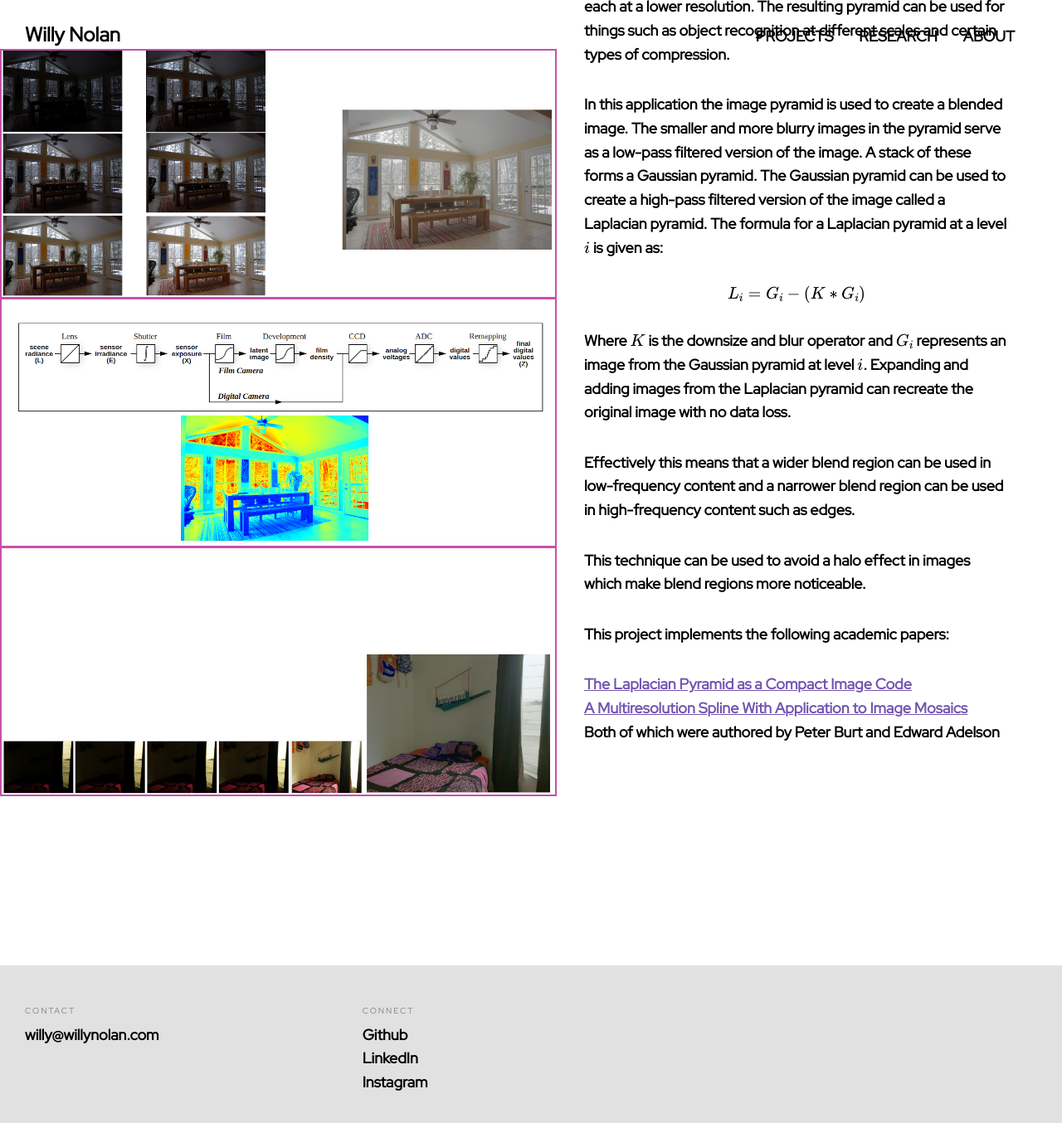
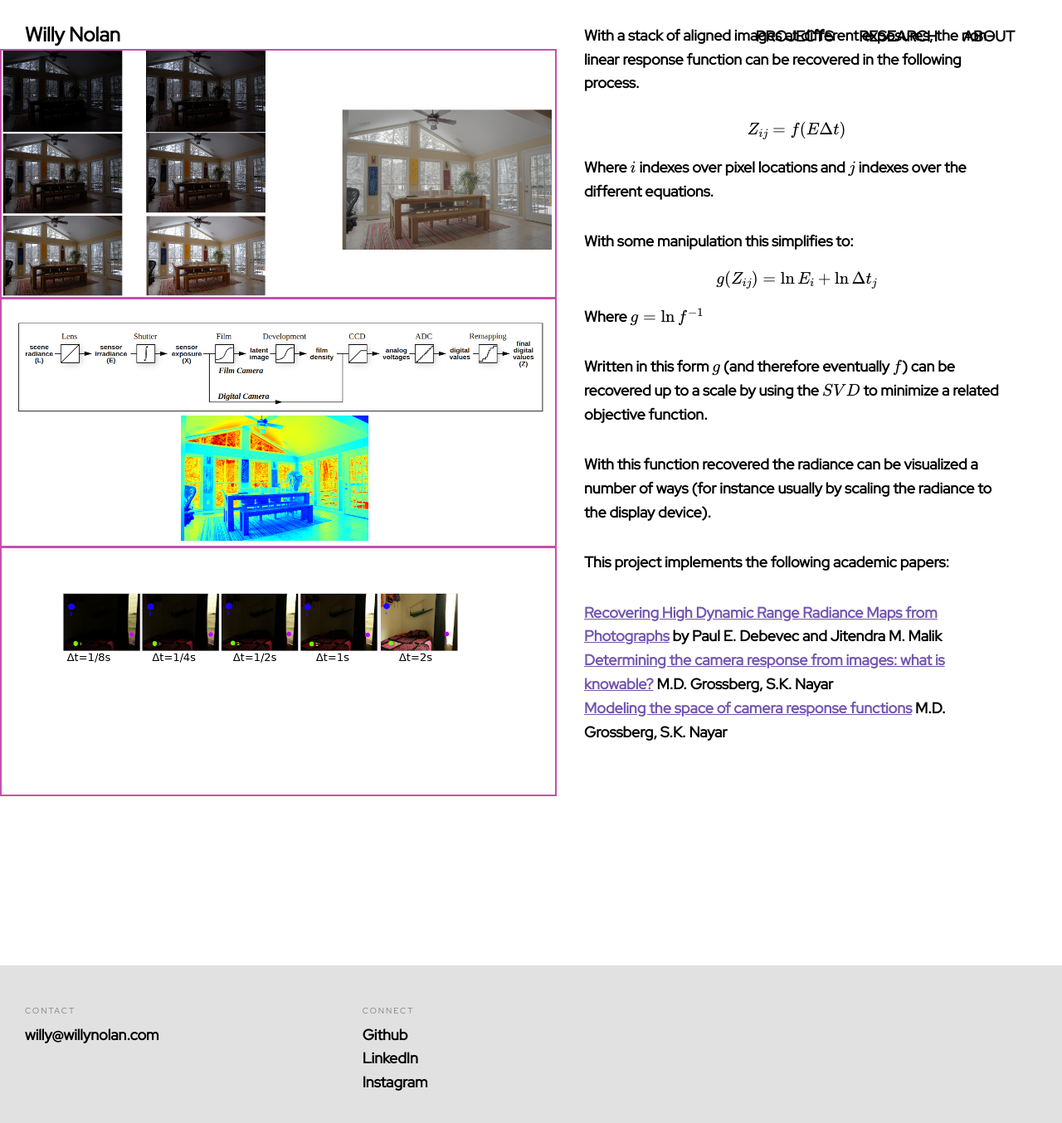
Before and after one commit to computersarecool/willynolan.com, a Jekyll site: the page built from _posts/research/2017-04-06-hdr.md, in a window 1280 px wide and 1400 px high. Shown: the top 1354 px of the window at 83% size. Built offline with Jekyll 4.4.1, drawn with Linux system fonts in a browser that asks for light colours; some web fonts are replaced; formulas are drawn with MathJax 3; some of the changed text lies outside the part shown.

Commit message:
Adds HDR post

```diff
--- a/_posts/research/2017-04-06-hdr.md
+++ b/_posts/research/2017-04-06-hdr.md
@@ -16,62 +16,76 @@ project:
 images:
   - image:
     url: "/assets/media/research/hdr/first.png"
-    alt: "Demonstration of pyramid blending on the beach and sky"
+    alt: "HDR image created from a radiance map"
   - image:
     url: "/assets/media/research/hdr/second.png"
-    alt: "Demonstration of pyramid blending on the beach and sky"
+    alt: "Image acquisition pipeline and false color image of radiance map"
   - image:
     url: "/assets/media/research/hdr/third.png"
-    alt: "Demonstration of pyramid blending on the beach and sky"
+    alt: "Images at different shutter speeds"
 videos:
 ---
 <p>
-Representing an image as a <a href="https://en.wikipedia.org/wiki/Pyramid_(image_processing)"> pyramid </a> has a
-number of uses in image processing.  The general process is to downsize and blur an image multiple times creating a stack
-(or pyramid) of images each at a lower resolution. The resulting pyramid can be used for things such as object
-recognition at different scales and certain types of compression.
+Today High Dynamic Range Images, or HDRI are commonplace. Many smartphones contain built-in support for HDR images and
+some even default to using HDR to capture images.
 </p>
 
 <p>
-In this application the image pyramid is used to create a blended image.  The smaller and more blurry images in the
-pyramid serve as a low-pass filtered version of the image. A stack of these forms a Gaussian pyramid.
-The Gaussian pyramid can be used to create a high-pass filtered version of the image called a Laplacian pyramid.
-The formula for a Laplacian pyramid at a level $i$ is given as:
+Fundamentally dealing with HDR data is all about capturing the radiance of the scene. A naive thought would be that
+pixels appearing twice as bright in an image relate to areas in the photographed scene with twice as much radiance.
+</p>
+
+<p>
+For many reasons this is not true, and one challenging reason is the non-linear response function of cameras. This
+function is not usually published by camera makers who consider it a trade secret.
+</p>
+
+<p>
+Recovering this function allows more than just the the common HDRI-style images (and their hyper-realistic
+tone-mapped counterparts), including being able to achieve more realistic motion-blur, color-correction and edge
+detection in images.
+</p>
+
+<p>
+With a stack of aligned images at different exposures, the non-linear response function can be recovered in the
+following process.
 </p>
 
 <p>
 $$
-\begin{aligned}
-L_{i} = G_{i} - (K * G_{i})
-\end{aligned}
+Z_{ij} = f(E\Delta t)
 $$
+Where $i$ indexes over pixel locations and $j$ indexes over the different equations.
 </p>
 
 <p>
-Where $K$ is the downsize and blur operator and $G_{i}$ represents an image from the Gaussian pyramid at level $i$.
-Expanding and adding images from the Laplacian pyramid can recreate the original image with no data loss.
+With some manipulation this simplifies to:
+$$
+g(Z_{ij}) = \ln E_i + \ln \Delta t_j
+$$
+Where $g = \ln f^{-1}$
 </p>
 
 <p>
-Effectively this means that a wider blend region can be used in low-frequency content and a
-narrower blend region can be used in high-frequency content such as edges.
+Written in this form $g$ (and therefore eventually $f$) can be recovered up to a scale by using the $SVD$ to minimize
+a related objective function.
 </p>
 
 <p>
-This technique can be used to avoid a halo effect in images which make blend regions more noticeable.
+With this function recovered the radiance can be visualized a number of ways (for instance usually by scaling the radiance
+to the display device).
 </p>
 
 <p>
 This project implements the following academic papers:
 <ul>
     <li>
-        <a href="https://ieeexplore.ieee.org/document/1095851/authors#authors">The Laplacian Pyramid as a Compact Image Code</a>
+        <a href="https://dl.acm.org/doi/10.1145/1401132.1401174">Recovering High Dynamic Range Radiance Maps from Photographs</a> by Paul E. Debevec and Jitendra M. Malik
     </li>
     <li>
-        <a href="http://citeseerx.ist.psu.edu/viewdoc/summary?doi=10.1.1.56.690">A Multiresolution Spline With Application to Image Mosaics</a>
+        <a href="https://ieeexplore.ieee.org/document/1240119">Determining the camera response from images: what is knowable?</a> M.D. Grossberg, S.K. Nayar
      </li>
+     <li>
+         <a href="https://ieeexplore.ieee.org/document/1323796">Modeling the space of camera response functions</a> M.D. Grossberg, S.K. Nayar
+      </li>
 </ul>
-
-<p>
-Both of which were authored by Peter Burt and Edward Adelson
-</p>
```
Also changed, not shown: assets/media/research/hdr/third.png.
